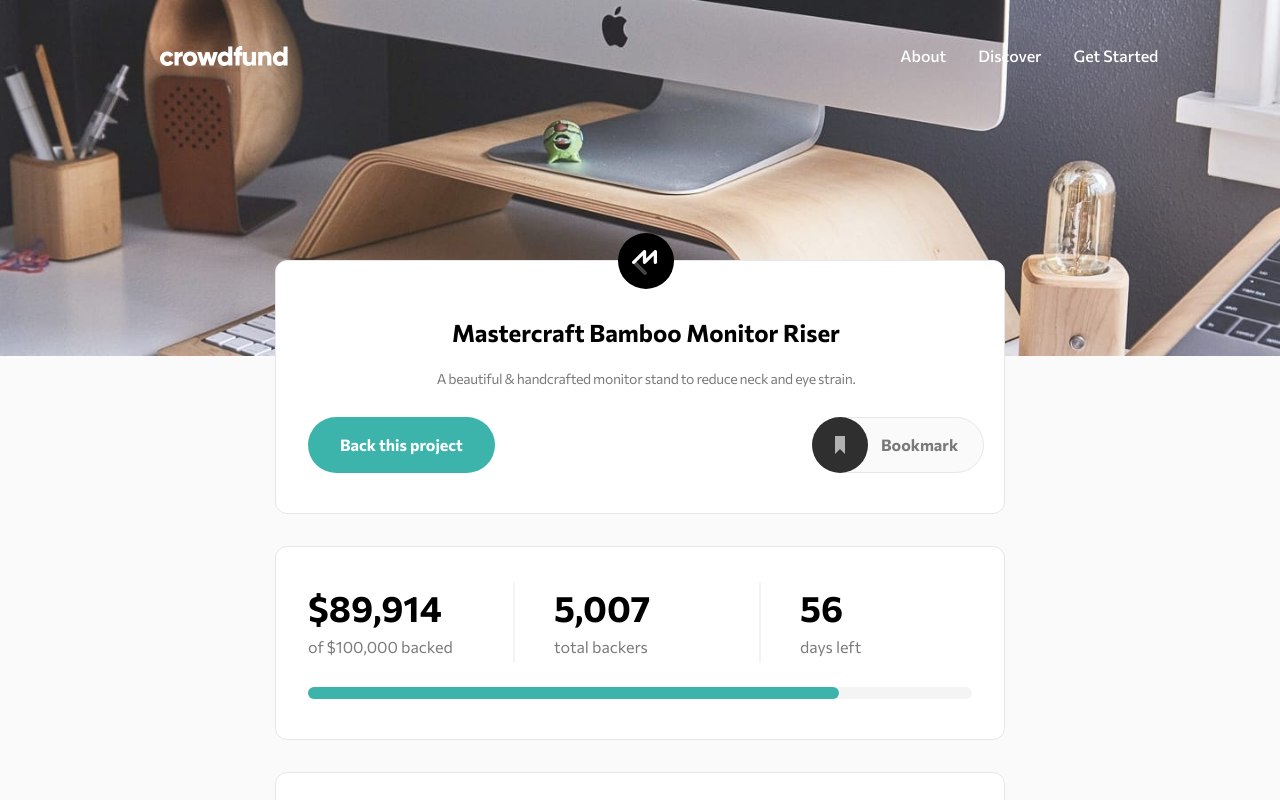
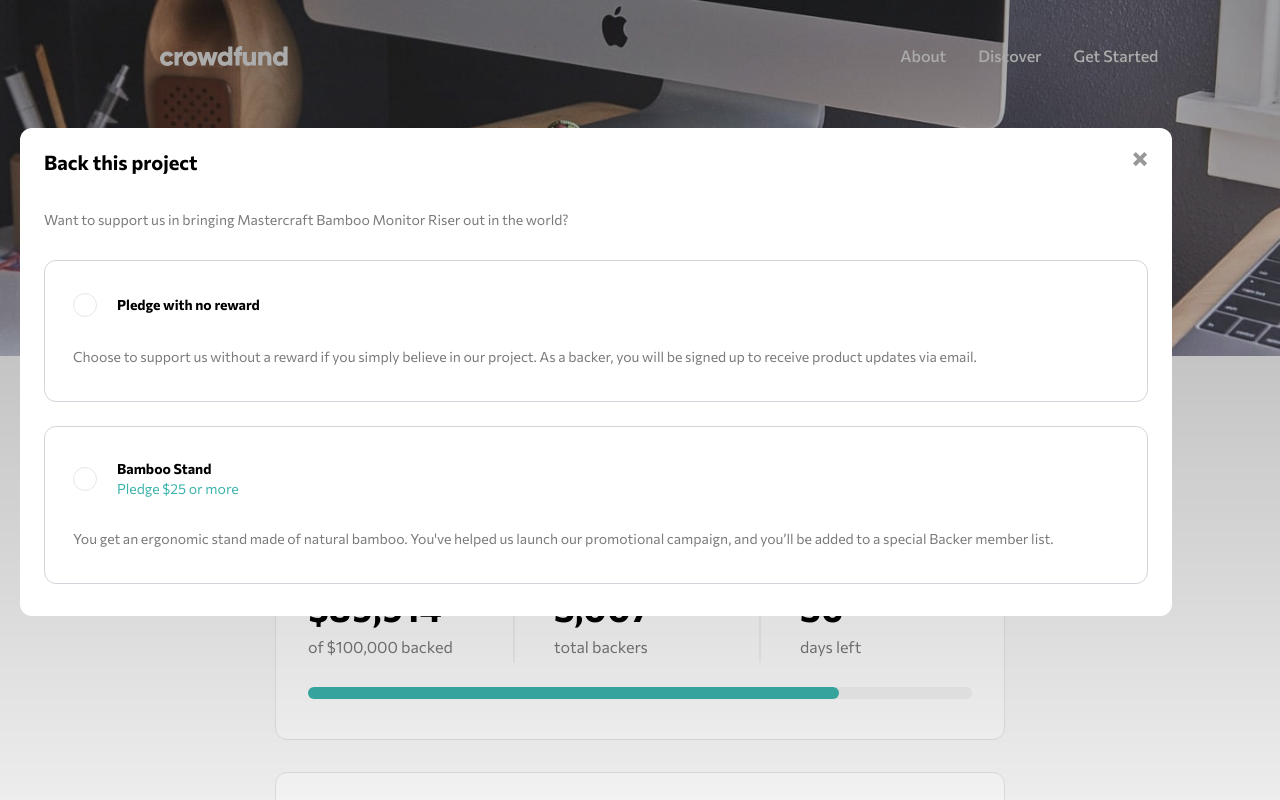
Before and after one commit to Xaxnxdxrxexax/crowdfunding_product_page, a Next.js app: page / in a window 1280 px wide. Both pictures are taken after a click on the button "Back this project". Shown: the top 800 px of the page. Built offline with nearby package versions, Linux system fonts and the light colour scheme.

Commit message:
started with the pledge popup

```diff
--- a/src/app/page.tsx
+++ b/src/app/page.tsx
@@ -4,9 +4,10 @@ import { useState } from "react";
 
 export default function HomePage() {
   const [isHamburgerOpen, setIsHamburgerOpen] = useState(false);
+  const [isPledgeOpen, setIsPledgeOpen] = useState(false);
   return (
     <main className="overflow-hidden bg-[#FAFAFA] pb-5">
-      <header className="Fm:max-w-[1440px] Fm:mx-auto relative flex items-center">
+      <header className="relative flex items-center Fm:mx-auto Fm:max-w-[1440px]">
         <picture>
           <source
             srcSet="/images/image-hero-desktop.jpg"
@@ -26,7 +27,13 @@ export default function HomePage() {
             isHamburgerOpen ? "block" : "hidden"
           } fixed left-0 top-0 z-10 h-screen w-screen bg-gradient-to-b from-[rgba(0,0,0,0.35)] to-[rgba(0,0,0,0.05)]`}
         ></div>
-        <nav className="Fm:w-[78%] Fm:ml-40 Fm:mt-11 absolute left-0 top-0 mx-5 mt-8 flex w-[90%] items-center">
+
+        <div
+          className={`${
+            isPledgeOpen ? "block" : "hidden"
+          } fixed left-0 top-0 z-20 h-screen w-screen bg-gradient-to-b from-[rgba(0,0,0,0.35)] to-[rgba(0,0,0,0.05)]`}
+        ></div>
+        <nav className="absolute left-0 top-0 mx-5 mt-8 flex w-[90%] items-center Fm:ml-40 Fm:mt-11 Fm:w-[78%]">
           <Image
             src={"/images/logo.svg"}
             alt="logo"
@@ -43,7 +50,7 @@ export default function HomePage() {
             alt="hamburger"
             width={isHamburgerOpen ? "14" : "16"}
             height="15"
-            className="Fm:invisible Fm:absolute Fm:top-0 z-10 ml-auto mr-2"
+            className="z-10 ml-auto mr-2 Fm:invisible Fm:absolute Fm:top-0"
             onClick={() => setIsHamburgerOpen(!isHamburgerOpen)}
           />
           {isHamburgerOpen && (
@@ -62,7 +69,7 @@ export default function HomePage() {
               </ul>
             </div>
           )}
-          <ul className="Fm:visible Fm:static invisible absolute ml-auto flex items-center gap-8 font-medium text-white">
+          <ul className="invisible absolute ml-auto flex items-center gap-8 font-medium text-white Fm:visible Fm:static">
             {["About", "Discover", "Get Started"].map((item) => (
               <li key={item} className="hover:cursor-pointer">
                 {item}
@@ -71,7 +78,7 @@ export default function HomePage() {
           </ul>
         </nav>
       </header>
-      <section className="Fm:max-w-[730px] Fm:-translate-y-24 mx-auto flex w-[90%] -translate-y-12 transform flex-col items-center rounded-xl border bg-white pb-10 pl-8 pr-5">
+      <section className="mx-auto flex w-[90%] -translate-y-12 transform flex-col items-center rounded-xl border bg-white pb-10 pl-8 pr-5 Fm:max-w-[730px] Fm:-translate-y-24">
         <Image
           src={"/images/logo-mastercraft.svg"}
           alt="logo mastercraft"
@@ -82,14 +89,17 @@ export default function HomePage() {
         <h1 className="text-center text-2xl font-bold">
           Mastercraft Bamboo Monitor Riser
         </h1>
-        <h2 className="text-Fm-Dark-gray mt-5 text-center text-sm tracking-tight">
+        <h2 className="mt-5 text-center text-sm tracking-tight text-Fm-Dark-gray">
           A beautiful & handcrafted monitor stand to reduce neck and eye strain.
         </h2>
         <div className="mt-7 flex w-full gap-3">
-          <button className="bg-Fm-Moderate-cyan hover:bg-Fm-Dark-cyan Fm:grow-0 grow rounded-full px-8 font-bold text-white hover:cursor-pointer">
+          <button
+            className="grow rounded-full bg-Fm-Moderate-cyan px-8 font-bold text-white hover:cursor-pointer hover:bg-Fm-Dark-cyan Fm:grow-0"
+            onClick={() => setIsPledgeOpen(true)}
+          >
             Back this project
           </button>
-          <div className="Fm:ml-auto flex hover:cursor-pointer hover:opacity-60">
+          <div className="flex hover:cursor-pointer hover:opacity-60 Fm:ml-auto">
             <Image
               src={"/images/icon-bookmark.svg"}
               alt="bookmark"
@@ -97,105 +107,147 @@ export default function HomePage() {
               height="56"
               className="Fm:translate-x-1/2 Fm:transform"
             />
-            <p className="Fm:visible Fm:static text-Fm-Dark-gray invisible absolute left-0 top-0 flex w-36 items-center rounded-r-full border bg-[#FAFAFA] pl-10 font-bold">
+            <p className="invisible absolute left-0 top-0 flex w-36 items-center rounded-r-full border bg-[#FAFAFA] pl-10 font-bold text-Fm-Dark-gray Fm:visible Fm:static">
               Bookmark
             </p>
           </div>
         </div>
       </section>
-      <section className="Fm:max-w-[730px] Fm:-translate-y-24 Fm:flex-row Fm:flex-wrap mx-auto my-8 flex w-[90%] -translate-y-12 transform flex-col items-center rounded-xl border bg-white px-8 py-10 ">
-        <div className="Fm:w-1/4 Fm:text-left text-center">
-          <p className="text-Fm-Black text-4xl font-bold">$89,914</p>
-          <p className="text-Fm-Dark-gray mt-2">of $100,000 backed</p>
+      <section className="mx-auto my-8 flex w-[90%] -translate-y-12 transform flex-col items-center rounded-xl border bg-white px-8 py-10 Fm:max-w-[730px] Fm:-translate-y-24 Fm:flex-row Fm:flex-wrap ">
+        <div className="text-center Fm:w-1/4 Fm:text-left">
+          <p className="text-4xl font-bold text-Fm-Black">$89,914</p>
+          <p className="mt-2 text-Fm-Dark-gray">of $100,000 backed</p>
         </div>
-        <div className="Fm:transform Fm:rotate-90 my-7 w-20 border-t-[1px]"></div>
-        <div className="Fm:w-1/4 Fm:text-left text-center">
-          <p className="text-Fm-Black text-4xl font-bold">5,007</p>
-          <p className="text-Fm-Dark-gray mt-2">total backers</p>
+        <div className="my-7 w-20 border-t-[1px] Fm:rotate-90 Fm:transform"></div>
+        <div className="text-center Fm:w-1/4 Fm:text-left">
+          <p className="text-4xl font-bold text-Fm-Black">5,007</p>
+          <p className="mt-2 text-Fm-Dark-gray">total backers</p>
         </div>
-        <div className="Fm:transform Fm:rotate-90 my-7 w-20 border-t-[1px]"></div>
-        <div className="Fm:w-1/4 Fm:text-left text-center">
-          <p className="text-Fm-Black text-4xl font-bold">56</p>
-          <p className="text-Fm-Dark-gray mt-2">days left</p>
+        <div className="my-7 w-20 border-t-[1px] Fm:rotate-90 Fm:transform"></div>
+        <div className="text-center Fm:w-1/4 Fm:text-left">
+          <p className="text-4xl font-bold text-Fm-Black">56</p>
+          <p className="mt-2 text-Fm-Dark-gray">days left</p>
         </div>
         <div className="mt-7 h-3 w-full rounded-full bg-[#f4f4f4]">
           <div
-            className="bg-Fm-Moderate-cyan h-full rounded-full"
+            className="h-full rounded-full bg-Fm-Moderate-cyan"
             style={{ width: "80%" }}
           ></div>
         </div>
       </section>
-      <section className="Fm:max-w-[730px] Fm:-translate-y-24 Fm:pl-10 Fm:pr-12 mx-auto flex w-[90%] -translate-y-12 transform flex-col items-center rounded-xl border bg-white pb-10 pl-5 pr-4 pt-10">
+      <section className="mx-auto flex w-[90%] -translate-y-12 transform flex-col items-center rounded-xl border bg-white pb-10 pl-5 pr-4 pt-10 Fm:max-w-[730px] Fm:-translate-y-24 Fm:pl-10 Fm:pr-12">
         <h3 className="mb-5 w-full text-left text-xl font-bold">
           About this project
         </h3>
-        <p className="text-Fm-Dark-gray  Fm:text-base Fm:mt-6 Fm:leading-7 text-sm leading-6">
+        <p className="text-sm  leading-6 text-Fm-Dark-gray Fm:mt-6 Fm:text-base Fm:leading-7">
           The Mastercraft Bamboo Monitor Riser is a sturdy and stylish platform
           that elevates your screen to a more comfortable viewing height.
           Placing your monitor at eye level has the potential to improve your
           posture and make you more comfortable while at work, helping you stay
           focused on the task at hand.
         </p>
-        <p className="text-Fm-Dark-gray Fm:text-base Fm:mt-8 Fm:tracking-normal  Fm:leading-7 mr-2 mt-6 text-sm leading-6 tracking-tight">
+        <p className="mr-2 mt-6 text-sm leading-6  tracking-tight text-Fm-Dark-gray Fm:mt-8 Fm:text-base Fm:leading-7 Fm:tracking-normal">
           Featuring artisan craftsmanship, the simplicity of design creates
           extra desk space below your computer to allow notepads, pens, and USB
           sticks to be stored under the stand.
         </p>
-        <aside className="Fm:flex Fm:flex-wrap Fm:justify-around Fm:pr-10 Fm:py-8 Fm:items-center mt-10 w-full rounded-xl border border-gray-300 pl-6 pt-6">
-          <h4 className="Fm:text-xl text-sm font-bold">Bamboo Stand</h4>
-          <p className="text-Fm-Moderate-cyan Fm:ml-auto Fm:text-base Fm:mb-0 mb-6 mt-1 text-sm font-semibold">
+        <aside className="mt-10 w-full rounded-xl border border-gray-300 pl-6 pt-6 Fm:flex Fm:flex-wrap Fm:items-center Fm:justify-around Fm:py-8 Fm:pr-10">
+          <h4 className="text-sm font-bold Fm:text-xl">Bamboo Stand</h4>
+          <p className="mb-6 mt-1 text-sm font-semibold text-Fm-Moderate-cyan Fm:mb-0 Fm:ml-auto Fm:text-base">
             Pledge $25 or more
           </p>
-          <p className="text-Fm-Dark-gray Fm:text-base Fm:mr-0 Fm:my-5 Fm:leading-7 mr-3 text-sm leading-6">
+          <p className="mr-3 text-sm leading-6 text-Fm-Dark-gray Fm:my-5 Fm:mr-0 Fm:text-base Fm:leading-7">
             You get an ergonomic stand made of natural bamboo. You&apos;ve
             helped us launch our promotional campaign, and you&apos;ll be added
             to a special Backer member list.
           </p>
-          <p className="text-Fm-Dark-gray Fm:self-stretch Fm:my-0 mb-7 mt-5 flex items-center">
-            <span className="text-Fm-Black mr-2 text-3xl font-bold">101</span>{" "}
+          <p className="mb-7 mt-5 flex items-center text-Fm-Dark-gray Fm:my-0 Fm:self-stretch">
+            <span className="mr-2 text-3xl font-bold text-Fm-Black">101</span>{" "}
             left
           </p>
-          <button className="bg-Fm-Moderate-cyan Fm:ml-auto Fm:my-0 hover:bg-Fm-Dark-cyan mb-6 h-[50px] rounded-full px-8 text-sm font-bold text-white">
+          <button className="mb-6 h-[50px] rounded-full bg-Fm-Moderate-cyan px-8 text-sm font-bold text-white hover:bg-Fm-Dark-cyan Fm:my-0 Fm:ml-auto">
             Select Reward
           </button>
         </aside>
-        <aside className="Fm:flex Fm:flex-wrap Fm:justify-around Fm:pr-10 Fm:py-8 Fm:items-center mt-10 w-full rounded-xl border border-gray-300 pl-6 pt-6">
-          <h4 className="Fm:text-xl text-sm font-bold">Bamboo Stand</h4>
-          <p className="text-Fm-Moderate-cyan Fm:ml-auto Fm:text-base Fm:mb-0 mb-6 mt-1 text-sm font-semibold">
-            Pledge $25 or more
+        <aside className="mt-10 w-full rounded-xl border border-gray-300 pl-6 pt-6 Fm:flex Fm:flex-wrap Fm:items-center Fm:justify-around Fm:py-8 Fm:pr-10">
+          <h4 className="text-sm font-bold Fm:text-xl">Black Edition Stand</h4>
+          <p className="mb-6 mt-1 text-sm font-semibold text-Fm-Moderate-cyan Fm:mb-0 Fm:ml-auto Fm:text-base">
+            Pledge $75 or more
           </p>
-          <p className="text-Fm-Dark-gray Fm:text-base Fm:mr-0 Fm:my-5 Fm:leading-7 mr-3 text-sm leading-6">
-            You get an ergonomic stand made of natural bamboo. You&apos;ve
-            helped us launch our promotional campaign, and you&apos;ll be added
-            to a special Backer member list.
+          <p className="mr-3 text-sm leading-6 text-Fm-Dark-gray Fm:my-5 Fm:mr-0 Fm:text-base Fm:leading-7">
+            You get a Black Special Edition computer stand and a personal thank
+            you. You&apos;ll be added to our Backer member list. Shipping is
+            included.
           </p>
-          <p className="text-Fm-Dark-gray Fm:self-stretch Fm:my-0 mb-7 mt-5 flex items-center">
-            <span className="text-Fm-Black mr-2 text-3xl font-bold">101</span>{" "}
+          <p className="mb-7 mt-5 flex items-center text-Fm-Dark-gray Fm:my-0 Fm:self-stretch">
+            <span className="mr-2 text-3xl font-bold text-Fm-Black">64</span>{" "}
             left
           </p>
-          <button className="bg-Fm-Moderate-cyan Fm:ml-auto Fm:my-0 mb-6 h-[50px] rounded-full px-8 text-sm font-bold text-white">
+          <button className="mb-6 h-[50px] rounded-full bg-Fm-Moderate-cyan px-8 text-sm font-bold text-white Fm:my-0 Fm:ml-auto">
             Select Reward
           </button>
         </aside>
-        <aside className="Fm:flex Fm:flex-wrap Fm:justify-around Fm:pr-10 Fm:py-8 Fm:items-center mt-10 w-full rounded-xl border border-gray-300 pl-6 pt-6 opacity-40">
-          <h4 className="Fm:text-xl text-sm font-bold">Bamboo Stand</h4>
-          <p className="text-Fm-Moderate-cyan Fm:ml-auto Fm:text-base Fm:mb-0 mb-6 mt-1 text-sm font-semibold">
-            Pledge $25 or more
+        <aside className="mt-10 w-full rounded-xl border border-gray-300 pl-6 pt-6 opacity-40 Fm:flex Fm:flex-wrap Fm:items-center Fm:justify-around Fm:py-8 Fm:pr-10">
+          <h4 className="text-sm font-bold Fm:text-xl">
+            Mahogany Special Edition
+          </h4>
+          <p className="mb-6 mt-1 text-sm font-semibold text-Fm-Moderate-cyan Fm:mb-0 Fm:ml-auto Fm:text-base">
+            Pledge $200 or more
           </p>
-          <p className="text-Fm-Dark-gray Fm:text-base Fm:mr-0 Fm:my-5 Fm:leading-7 mr-3 text-sm leading-6">
-            You get an ergonomic stand made of natural bamboo. You&apos;ve
-            helped us launch our promotional campaign, and you&apos;ll be added
-            to a special Backer member list.
+          <p className="mr-3 text-sm leading-6 text-Fm-Dark-gray Fm:my-5 Fm:mr-0 Fm:text-base Fm:leading-7">
+            You get two Special Edition Mahogany stands, a Backer T-Shirt, and a
+            personal thank you. You&apos;ll be added to our Backer member list.
+            Shipping is included.
           </p>
-          <p className="text-Fm-Dark-gray Fm:self-stretch Fm:my-0 mb-7 mt-5 flex items-center">
-            <span className="text-Fm-Black mr-2 text-3xl font-bold">101</span>{" "}
+          <p className="mb-7 mt-5 flex items-center text-Fm-Dark-gray Fm:my-0 Fm:self-stretch">
+            <span className="mr-2 text-3xl font-bold text-Fm-Black">0 </span>{" "}
             left
           </p>
-          <button className="bg-Fm-Moderate-cyan Fm:ml-auto Fm:my-0 mb-6 h-[50px] rounded-full px-8 text-sm font-bold text-white">
+          <button className="mb-6 h-[50px] rounded-full bg-Fm-Moderate-cyan px-8 text-sm font-bold text-white Fm:my-0 Fm:ml-auto">
             Select Reward
           </button>
         </aside>
       </section>
+      {isPledgeOpen && (
+        <div className="absolute top-32 z-20 mx-5 w-[90%] rounded-xl bg-white px-6 pb-8 pt-5 ">
+          <h2 className="text-xl font-bold">Back this project</h2>
+          <Image
+            src={"/images/icon-close-modal.svg"}
+            alt="close"
+            width="15"
+            height="15"
+            onClick={() => setIsPledgeOpen(false)}
+            className="absolute right-6 top-6 cursor-pointer Fm:w-max"
+          />
+          <p className="mb-7 mt-8 text-sm leading-6 text-Fm-Dark-gray">
+            Want to support us in bringing Mastercraft Bamboo Monitor Riser out
+            in the world?
+          </p>
+          <div className="flex flex-wrap items-center gap-x-5 gap-y-0 rounded-xl border-[1px] border-gray-300 px-7 py-8">
+            <div className="h-6 w-6 rounded-full border-[1px]"></div>
+            <p className="text-sm font-bold">Pledge with no reward</p>
+            <p className="mt-7 text-sm leading-6 text-Fm-Dark-gray">
+              Choose to support us without a reward if you simply believe in our
+              project. As a backer, you will be signed up to receive product
+              updates via email.
+            </p>
+          </div>
+          <div className="mt-6 flex flex-wrap items-center gap-x-5 gap-y-0 rounded-xl border-[1px] border-gray-300 px-7 py-8">
+            <div className="h-6 w-6 rounded-full border-[1px]"></div>
+            <div>
+              <p className="text-sm font-bold">Bamboo Stand</p>
+              <p className="text-sm text-Fm-Moderate-cyan">
+                Pledge $25 or more
+              </p>
+            </div>
+            <p className="mt-7 text-sm leading-6 text-Fm-Dark-gray">
+              You get an ergonomic stand made of natural bamboo. You&apos;ve
+              helped us launch our promotional campaign, and you’ll be added to
+              a special Backer member list.
+            </p>
+          </div>
+        </div>
+      )}
     </main>
   );
 }
```
